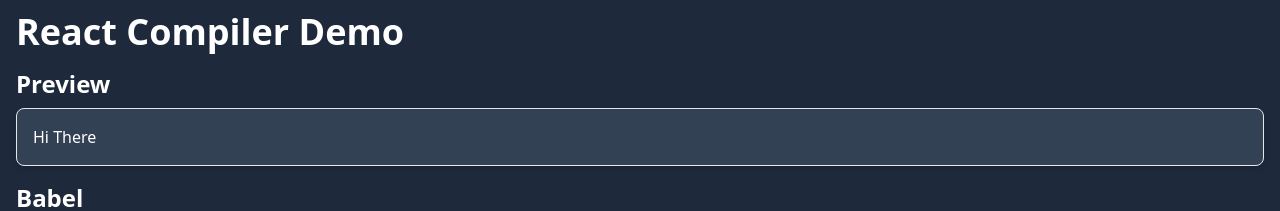
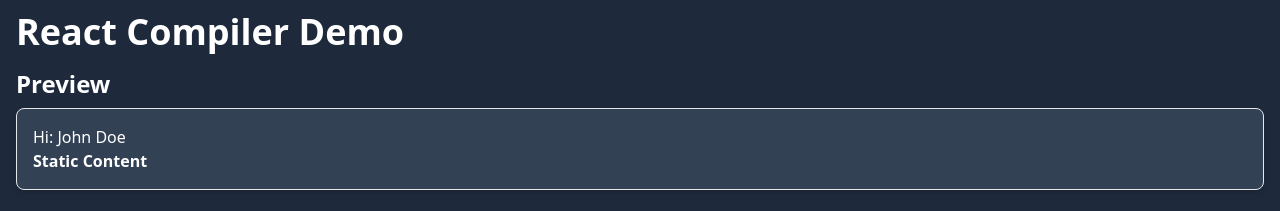
Before and after one commit to MartinKristof/react-compiler, a React (Vite) app: page / in a window 1280 px wide. Shown: the top 211 px of the page. Built offline with nearby package versions, Linux system fonts and the light colour scheme.

Commit message:
fix: tuneup examples

```diff
--- a/package.json
+++ b/package.json
@@ -37,7 +37,7 @@
     "eslint-plugin-prettier": "^5.1.3",
     "eslint-plugin-promise": "^7.0.0",
     "eslint-plugin-react": "^7.37.1",
-    "eslint-plugin-react-compiler": "^19.0.0-beta-8a03594-20241020",
+    "eslint-plugin-react-compiler": "^0.0.0-experimental-16c1bb9-20241023",
     "eslint-plugin-react-hooks": "^0.0.0-experimental-69d4b800-20241021",
     "eslint-plugin-react-refresh": "^0.4.5",
     "husky": "^9.0.6",
--- a/src/app/examples/CounterDoubled.tsx
+++ b/src/app/examples/CounterDoubled.tsx
@@ -1,5 +1,6 @@
 import { useState, useMemo, FC } from 'react';
 
+// Show compiled code
 export const CounterDoubled: FC = () => {
   const [count, setCount] = useState(0);
 
--- a/src/app/examples/Examples.tsx
+++ b/src/app/examples/Examples.tsx
@@ -1,7 +1,5 @@
 import { FC } from 'react';
-import { Simple } from './Simple';
 import { WithData } from './WithData';
-import { Counter } from './Counter';
 import { CounterDoubled } from './CounterDoubled';
 import { SortedListMemoized } from './SortedListMemoized';
 import { SortedList } from './SortedList';
@@ -14,9 +12,7 @@
 
 export const Examples: FC = () => (
   <>
-    <Simple />
-    {/* <WithData /> */}
-    {/* <Counter /> */}
+    <WithData />
     {/* <CounterDoubled /> */}
     {/* <SortedListMemoized names={['Xor', 'Bar', 'Foo', 'Baz']} /> */}
     {/* <SortedList names={['Xor', 'Bar', 'Foo', 'Baz']} /> */}
@@ -24,8 +20,8 @@
     {/* <UseEffect /> */}
     {/* Show Errors component */}
     {/* <ChildRerendering /> */}
-    {/* <ProductsExample /> */}
-    {/* <MemoizedProductsExample /> */}
+    {/* <ProductsExample />
+    <MemoizedProductsExample /> */}
     {/* <WithHook /> */}
   </>
 );
--- a/src/app/examples/ProductsExample.tsx
+++ b/src/app/examples/ProductsExample.tsx
@@ -1,4 +1,4 @@
-import { useState } from 'react';
+import { FC, useState } from 'react';
 import { Products } from '../components/Products/Products';
 import { TProduct } from '../components/Products/types';
 
@@ -24,7 +24,9 @@
     featured: true,
   },
 ];
-export const ProductsExample = () => {
+
+// Show compiled code for Heading component
+export const ProductsExample: FC = () => {
   const [heading, setHeading] = useState('The Mobile Products');
 
   return (
--- a/src/app/examples/SortedList.tsx
+++ b/src/app/examples/SortedList.tsx
@@ -1,5 +1,6 @@
 import { FC } from 'react';
 
+// Show compiled code
 export const SortedList: FC<{ names: string[] }> = ({ names }) => {
   const sortedNames = names.toSorted();
 
--- a/src/app/examples/SortedListMemoized.tsx
+++ b/src/app/examples/SortedListMemoized.tsx
@@ -1,5 +1,6 @@
 import { FC, useMemo } from 'react';
 
+// Try to compile
 // Cannot be compiled
 export const SortedListMemoized: FC<{ names: string[] }> = ({ names }) => {
   const sortedNames = useMemo(() => names.toSorted(), [names]);
--- a/src/app/examples/UseEffect.tsx
+++ b/src/app/examples/UseEffect.tsx
@@ -1,9 +1,13 @@
 import { useState, useEffect, FC } from 'react';
 
-// Cannot be compiled when bypassing the rule react-hooks/exhaustive-deps
+// Show compiled code
+// Remove use no memo and add useCallback to adjustTime
+// Cannot be compiled when we bypass the rule react-hooks/exhaustive-deps or other rules of react!
 export const UseEffect: FC = () => {
+  // use no memo
   const [time, setTime] = useState(0);
 
+  // ESLint bug
   const adjustTime = () => {
     setTime(currentTime => currentTime + 1);
   };
--- a/src/app/examples/WithData.tsx
+++ b/src/app/examples/WithData.tsx
@@ -1,5 +1,6 @@
 import { FC } from 'react';
 
+// Show compiled code
 export const WithData: FC = () => {
   const name = 'John Doe';
 
--- a/src/app/examples/WithHook.tsx
+++ b/src/app/examples/WithHook.tsx
@@ -1,9 +1,9 @@
 import { ChangeEvent, useEffect, useState } from 'react';
 import { useApi } from '../hooks/useApi';
 
-// Try to add use no memo
+// Add use no memo
 export const WithHook = () => {
-  // 'use no memo';
+  // use no memo
   const [searchParam, setSearchParam] = useState('');
   const { data, loading, getData, setData } = useApi();
 
--- a/src/app/hooks/useApi.ts
+++ b/src/app/hooks/useApi.ts
@@ -1,4 +1,4 @@
-import { useCallback, useState } from 'react';
+import { useState } from 'react';
 
 type TPost = {
   userId: number;
@@ -7,20 +7,21 @@
   body: string;
 };
 
-// Try to add use no memo - you have to wrap getData with useCallback
+// Show compiled code
+// Add use no memo - you have to wrap getData with useCallback
 export const useApi = () => {
   // 'use no memo';
   const [data, setData] = useState<TPost[]>([]);
   const [loading, setLoading] = useState(false);
 
-  const getData = useCallback(async (searchParam: string) => {
+  const getData = async (searchParam: string) => {
     setLoading(true);
     const response = await fetch(`https://jsonplaceholder.typicode.com/posts?q=${searchParam}`);
-    const json = (await response.json()) as TPost[];
+    const json = await response.json();
 
     setData(json);
     setLoading(false);
-  }, []);
+  };
 
   return { loading, data, getData, setData };
 };
```
Also changed, not shown: src/app/examples/MemoizedProductsExample.tsx (+5 -2 lines), src/app/examples/errors.tsx (+4 -4 lines), 1 other file (tests, documents, lock files or other folders).
